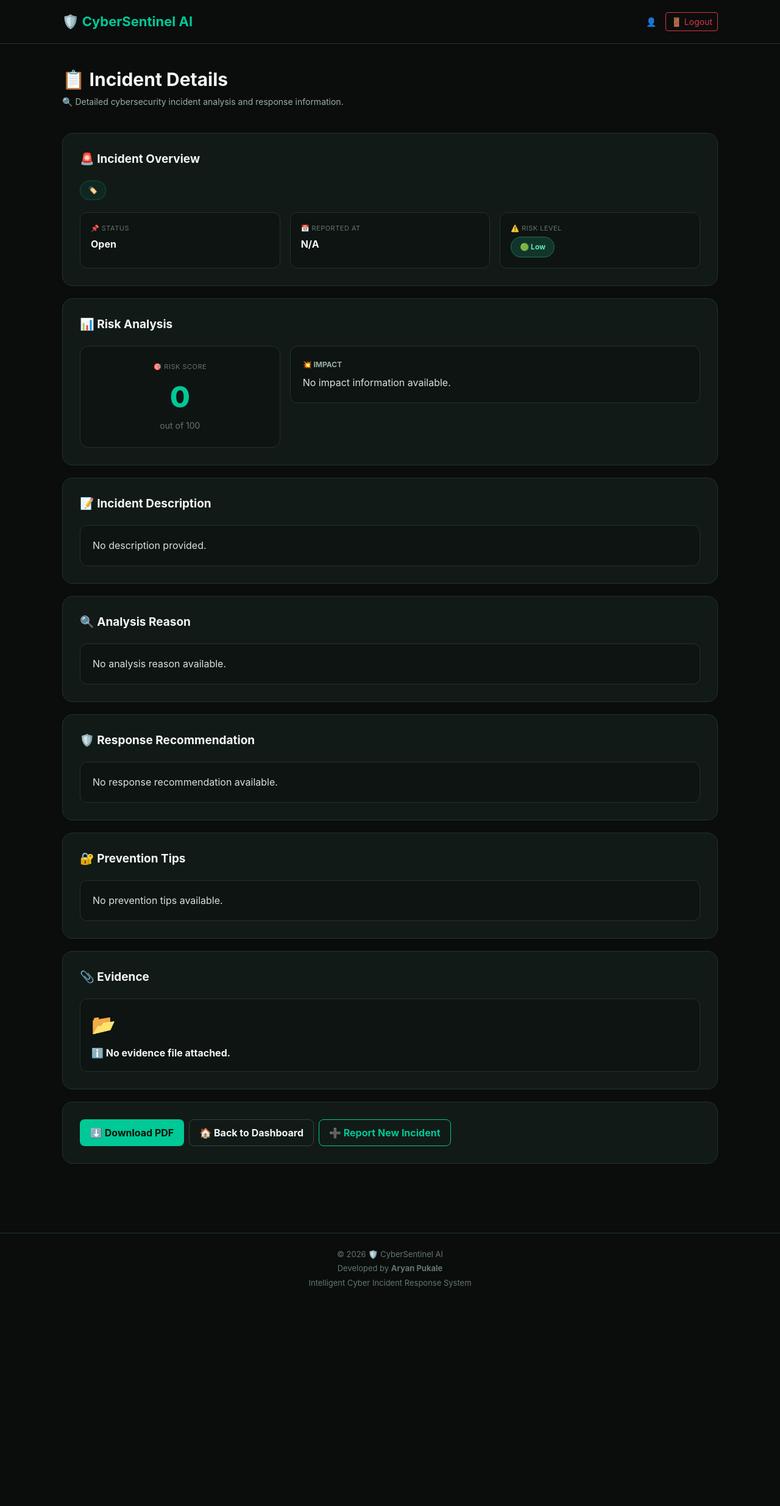
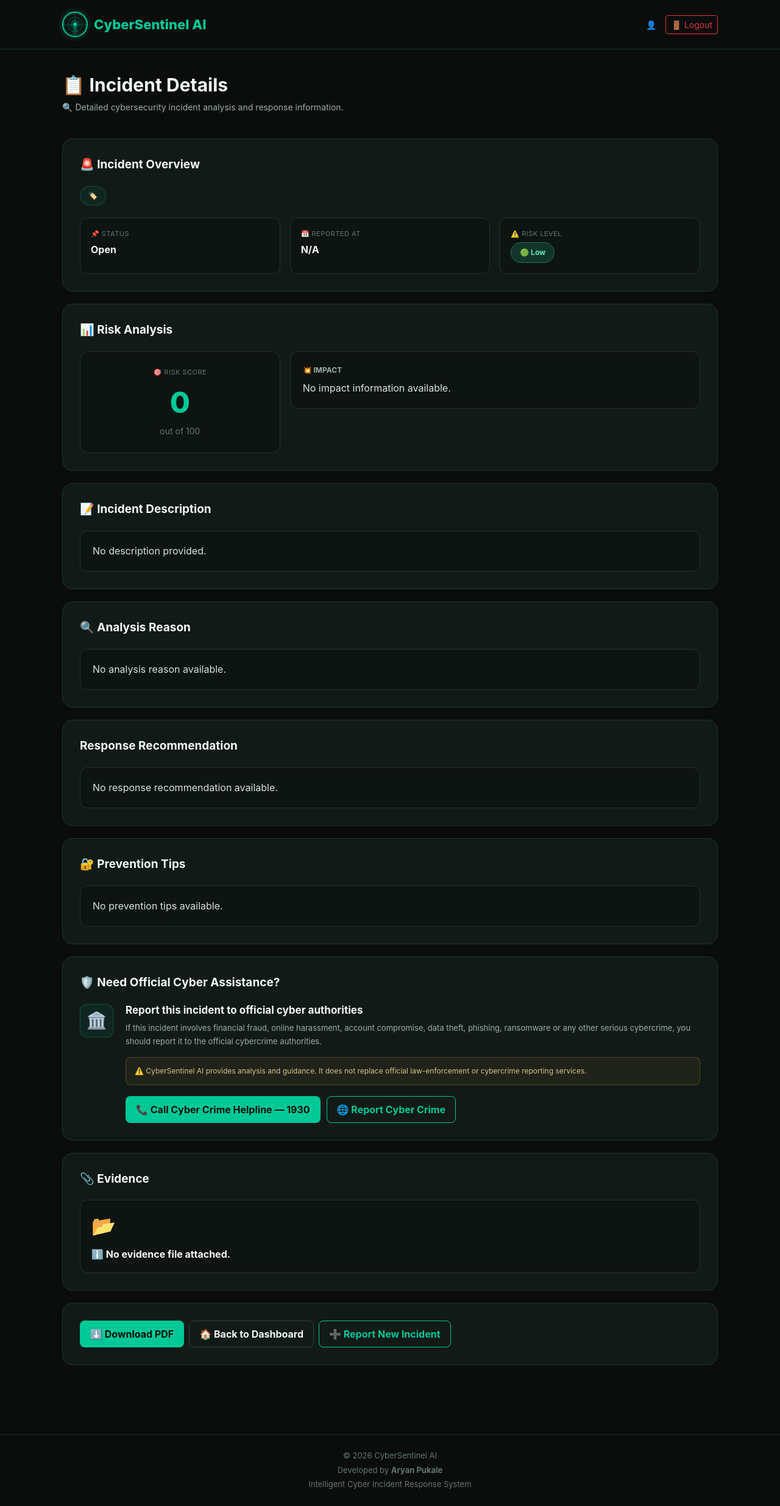
Before and after one commit to aryanpukale23-web/CyberSentinel-AI, a Flask app: template templates/incident_details.html in a window 1280 px wide. Shown: the whole page at 61% size. Before the commit the page ends 2111 px from the top, so only its background shows below. Run offline with Flask 3, Linux system fonts and the light colour scheme; the template is opened without the code that fills it, so the values that code supplies are empty; some libraries are stand-ins or nearby versions.

Commit message:
Update incident_details.html

```diff
--- a/templates/incident_details.html
+++ b/templates/incident_details.html
@@ -17,6 +17,85 @@
 
     <style>
 
+/*
+   OFFICIAL CYBER HELP
+    */
+
+.official-help-card {
+    border-color: rgba(0, 200, 150, 0.28);
+    background:
+        linear-gradient(
+            135deg,
+            rgba(0, 200, 150, 0.06),
+            #121A17 55%
+        );
+}
+
+.official-help-content {
+    display: flex;
+    gap: 20px;
+    align-items: flex-start;
+}
+
+.official-help-icon {
+    width: 55px;
+    height: 55px;
+    min-width: 55px;
+    display: flex;
+    align-items: center;
+    justify-content: center;
+    border-radius: 12px;
+    background: rgba(0, 200, 150, 0.08);
+    border: 1px solid rgba(0, 200, 150, 0.25);
+    font-size: 27px;
+}
+
+.official-help-text h4 {
+    margin: 0 0 8px;
+    color: #F3F7F5;
+    font-size: 17px;
+    font-weight: 700;
+}
+
+.official-help-text p {
+    margin: 0 0 15px;
+    color: #9AAEA5;
+    font-size: 13px;
+    line-height: 1.7;
+}
+
+.official-warning {
+    margin-bottom: 18px;
+    padding: 12px 14px;
+    border-radius: 8px;
+    background: rgba(245, 185, 66, 0.06);
+    border: 1px solid rgba(245, 185, 66, 0.22);
+    color: #D8C28A;
+    font-size: 12px;
+    line-height: 1.6;
+}
+
+.official-actions {
+    display: flex;
+    flex-wrap: wrap;
+    gap: 10px;
+}
+
+@media (max-width: 600px) {
+
+    .official-help-content {
+        flex-direction: column;
+    }
+
+    .official-actions {
+        flex-direction: column;
+    }
+
+    .official-actions a {
+        width: 100%;
+        text-align: center;
+    }
+}
         * {
             box-sizing: border-box;
         }
@@ -38,9 +117,9 @@
             max-width: 1100px;
         }
 
-        /* =========================
+        /*
            NAVBAR
-        ========================= */
+         */
 
         .navbar {
             background: #0A0D0C !important;
@@ -60,9 +139,9 @@
             margin-right: 15px;
         }
 
-        /* =========================
+        /*
            PAGE HEADER
-        ========================= */
+         */
 
         .page-header {
             padding: 40px 0 25px;
@@ -81,9 +160,9 @@
             font-size: 14px;
         }
 
-        /* =========================
+        /*
            MAIN CARD
-        ========================= */
+         */
 
         .incident-card {
             background: #121A17;
@@ -104,9 +183,9 @@
             color: #00C896;
         }
 
-        /* =========================
+        /*
            INCIDENT TITLE
-        ========================= */
+         */
 
         .incident-title {
             color: #F3F7F5;
@@ -128,9 +207,9 @@
             margin-bottom: 20px;
         }
 
-        /* =========================
+        /*
            INFO BOX
-        ========================= */
+         */
 
         .info-box {
             background: #0E1411;
@@ -155,9 +234,9 @@
             word-break: break-word;
         }
 
-        /* =========================
+        /*
            RISK BADGES
-        ========================= */
+         */
 
         .risk-badge {
             display: inline-block;
@@ -185,9 +264,9 @@
             border: 1px solid #236D57;
         }
 
-        /* =========================
+        /*
            SCORE
-        ========================= */
+         */
 
         .score-card {
             text-align: center;
@@ -208,9 +287,9 @@
             font-size: 14px;
         }
 
-        /* =========================
+        /*
            CONTENT
-        ========================= */
+         */
 
         .content-box {
             background: #0E1411;
@@ -231,9 +310,9 @@
             text-transform: uppercase;
         }
 
-        /* =========================
+        /*
            EVIDENCE
-        ========================= */
+         */
 
         .evidence-box {
             background: #0E1411;
@@ -254,9 +333,9 @@
             margin-bottom: 10px;
         }
 
-        /* =========================
+        /*
            BUTTONS
-        ========================= */
+         */
 
         .btn-emerald {
             display: inline-block;
@@ -307,9 +386,9 @@
             border-color: #00C896;
         }
 
-        /* =========================
+        /*
            FOOTER
-        ========================= */
+         */
 
         footer {
             margin-top: 45px;
@@ -320,9 +399,9 @@
             font-size: 13px;
         }
 
-        /* =========================
+        /*
            PRINT
-        ========================= */
+         */
 
         @media print {
 
@@ -353,9 +432,9 @@
             }
         }
 
-        /* =========================
+        /*
            MOBILE
-        ========================= */
+         */
 
         @media (max-width: 700px) {
 
@@ -371,7 +450,152 @@
                 font-size: 40px;
             }
         }
+/*
+   CYBERSENTINEL RADAR LOGO
+    */
 
+.cyber-logo {
+    display: flex;
+    align-items: center;
+    gap: 10px;
+}
+
+.logo-text {
+    color: #00C896;
+    font-size: 22px;
+    font-weight: 800;
+    white-space: nowrap;
+}
+
+.radar-logo {
+    position: relative;
+    width: 42px;
+    height: 42px;
+    border: 2px solid #00C896;
+    border-radius: 50%;
+    overflow: hidden;
+    background:
+        radial-gradient(
+            circle,
+            rgba(0, 200, 150, 0.12) 0%,
+            rgba(0, 200, 150, 0.04) 45%,
+            transparent 70%
+        );
+    box-shadow:
+        0 0 10px rgba(0, 200, 150, 0.35);
+}
+
+/* Radar rings */
+
+.radar-ring {
+    position: absolute;
+    border: 1px solid rgba(0, 200, 150, 0.35);
+    border-radius: 50%;
+    top: 50%;
+    left: 50%;
+    transform: translate(-50%, -50%);
+}
+
+.ring-1 {
+    width: 13px;
+    height: 13px;
+}
+
+.ring-2 {
+    width: 25px;
+    height: 25px;
+}
+
+.ring-3 {
+    width: 36px;
+    height: 36px;
+}
+
+/* Radar cross lines */
+
+.radar-logo::before {
+    content: "";
+    position: absolute;
+    width: 100%;
+    height: 1px;
+    background: rgba(0, 200, 150, 0.25);
+    top: 50%;
+    left: 0;
+}
+
+.radar-logo::after {
+    content: "";
+    position: absolute;
+    width: 1px;
+    height: 100%;
+    background: rgba(0, 200, 150, 0.25);
+    top: 0;
+    left: 50%;
+}
+
+/* Moving radar sweep */
+
+.radar-sweep {
+    position: absolute;
+    width: 50%;
+    height: 50%;
+    top: 0;
+    left: 50%;
+    transform-origin: bottom left;
+    background: linear-gradient(
+        45deg,
+        rgba(0, 200, 150, 0.45),
+        transparent 70%
+    );
+    clip-path: polygon(
+        0 100%,
+        100% 0,
+        100% 100%
+    );
+    animation: radarSweep 2s linear infinite;
+}
+
+/* Center point */
+
+.radar-center {
+    position: absolute;
+    width: 6px;
+    height: 6px;
+    background: #00C896;
+    border-radius: 50%;
+    top: 50%;
+    left: 50%;
+    transform: translate(-50%, -50%);
+    box-shadow: 0 0 8px #00C896;
+    z-index: 5;
+}
+
+/* Radar rotation */
+
+@keyframes radarSweep {
+
+    from {
+        transform: rotate(0deg);
+    }
+
+    to {
+        transform: rotate(360deg);
+    }
+}
+
+/* Mobile */
+
+@media (max-width: 576px) {
+
+    .radar-logo {
+        width: 36px;
+        height: 36px;
+    }
+
+    .logo-text {
+        font-size: 18px;
+    }
+}
     </style>
 
 </head>
@@ -380,9 +604,9 @@
 <body>
 
 
-<!-- =========================
+<!--
      NAVBAR
-========================= -->
+ -->
 
 <nav class="navbar navbar-dark">
 
@@ -396,13 +620,19 @@
         >
 
             <!-- Brand -->
-            <a
-                href="{{ url_for('dashboard') }}"
-                class="navbar-brand"
-            >
-                🛡️ CyberSentinel AI
-            </a>
+<a href="{{ url_for('dashboard') }}" class="navbar-brand">
+    <div class="cyber-logo">
+        <div class="radar-logo">
+            <div class="radar-ring ring-1"></div>
+            <div class="radar-ring ring-2"></div>
+            <div class="radar-ring ring-3"></div>
+            <div class="radar-sweep"></div>
+            <div class="radar-center"></div>
+        </div>
 
+        <span class="logo-text">CyberSentinel AI</span>
+    </div>
+</a>
 
             <div
                 class="d-flex
@@ -434,9 +664,9 @@
 </nav>
 
 
-<!-- =========================
+<!--
      PAGE HEADER
-========================= -->
+ -->
 
 <section class="page-header">
 
@@ -455,16 +685,16 @@
 </section>
 
 
-<!-- =========================
+<!--
      MAIN CONTENT
-========================= -->
+ -->
 
 <div class="container pb-5">
 
 
-    <!-- =========================
+    <!--
          INCIDENT OVERVIEW
-    ========================= -->
+     -->
 
     <div class="incident-card">
 
@@ -583,9 +813,9 @@
     </div>
 
 
-    <!-- =========================
+    <!--
          RISK ANALYSIS
-    ========================= -->
+     -->
 
     <div class="incident-card">
 
@@ -646,9 +876,9 @@
     </div>
 
 
-    <!-- =========================
+    <!--
          INCIDENT DESCRIPTION
-    ========================= -->
+     -->
 
     <div class="incident-card">
 
@@ -669,9 +899,9 @@
     </div>
 
 
-    <!-- =========================
+    <!--
          ANALYSIS REASON
-    ========================= -->
+     -->
 
     <div class="incident-card">
 
@@ -692,15 +922,15 @@
     </div>
 
 
-    <!-- =========================
+    <!--
          RESPONSE RECOMMENDATION
-    ========================= -->
+     -->
 
     <div class="incident-card">
 
         <div class="card-title">
 
-            <span>🛡️</span>
+            <span></span>
             Response Recommendation
 
         </div>
@@ -715,9 +945,9 @@
     </div>
 
 
-    <!-- =========================
+    <!--
          PREVENTION TIPS
-    ========================= -->
+     -->
 
     <div class="incident-card">
 
@@ -737,10 +967,73 @@
 
     </div>
 
+<!--
+     OFFICIAL CYBER HELP
+ -->
 
-    <!-- =========================
+<div class="incident-card official-help-card">
+
+    <div class="card-title">
+
+        <span>🛡️</span>
+        Need Official Cyber Assistance?
+
+    </div>
+
+    <div class="official-help-content">
+
+        <div class="official-help-icon">
+            🏛️
+        </div>
+
+        <div class="official-help-text">
+
+            <h4>
+                Report this incident to official cyber authorities
+            </h4>
+
+            <p>
+                If this incident involves financial fraud, online
+                harassment, account compromise, data theft, phishing,
+                ransomware or any other serious cybercrime, you should
+                report it to the official cybercrime authorities.
+            </p>
+
+            <div class="official-warning">
+                ⚠️ CyberSentinel AI provides analysis and guidance.
+                It does not replace official law-enforcement or
+                cybercrime reporting services.
+            </div>
+
+<div class="official-actions">
+
+    <!-- CALL 1930 -->
+    <a
+        href="tel:1930"
+        class="btn-emerald"
+    >
+        📞 Call Cyber Crime Helpline — 1930
+    </a>
+
+    <!-- OFFICIAL CYBERCRIME PORTAL -->
+    <a
+        href="https://cybercrime.gov.in/"
+        target="_blank"
+        rel="noopener noreferrer"
+        class="btn-outline-emerald"
+    >
+        🌐 Report Cyber Crime
+    </a>
+
+</div>
+        </div>
+
+    </div>
+
+</div>
+    <!--
          EVIDENCE
-    ========================= -->
+     -->
 
     <div class="incident-card">
 
@@ -807,9 +1100,9 @@
     </div>
 
 
-    <!-- =========================
+    <!--
          ACTION BUTTONS
-    ========================= -->
+     -->
 
     <div class="incident-card action-buttons">
 
@@ -862,14 +1155,14 @@
 </div>
 
 
-<!-- =========================
+<!--
      FOOTER
-========================= -->
+ -->
 
 <footer>
 
     <p class="mb-1">
-        © 2026 🛡️ CyberSentinel AI
+        © 2026  CyberSentinel AI
     </p>
 
     <p class="mb-1">
```
